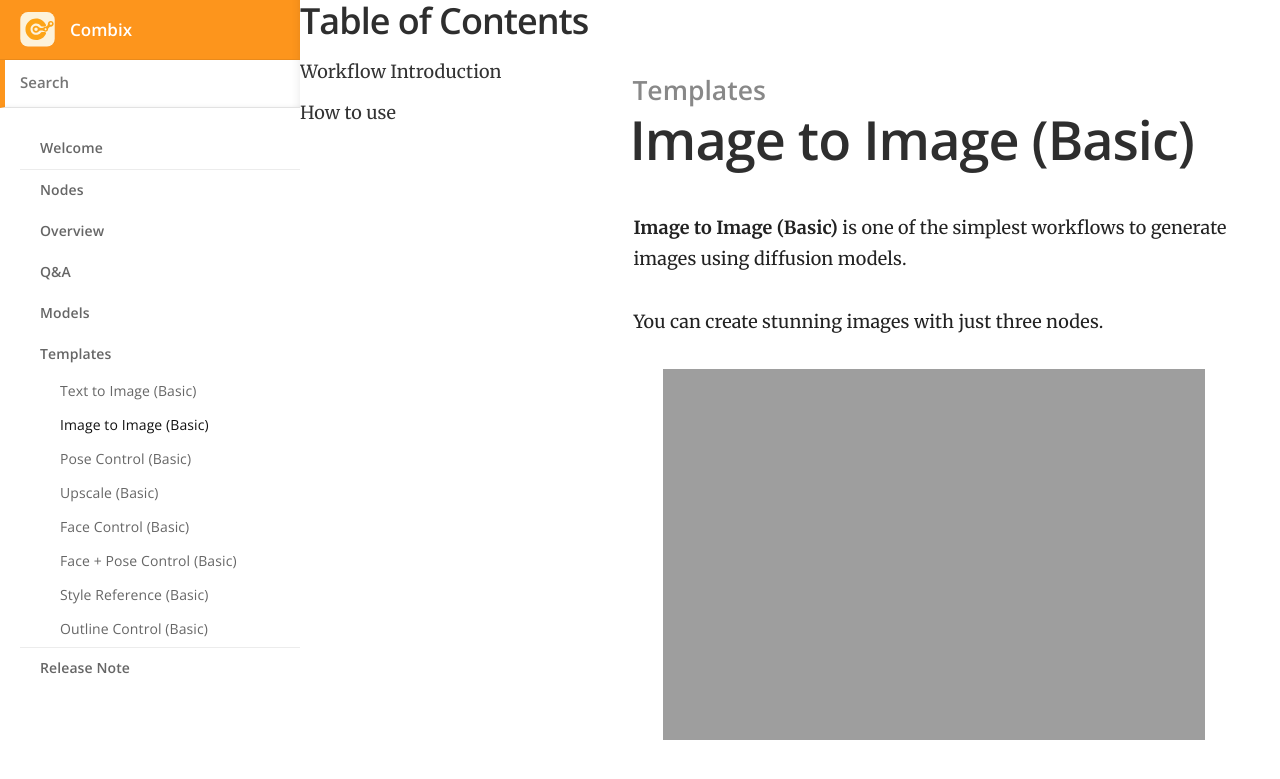
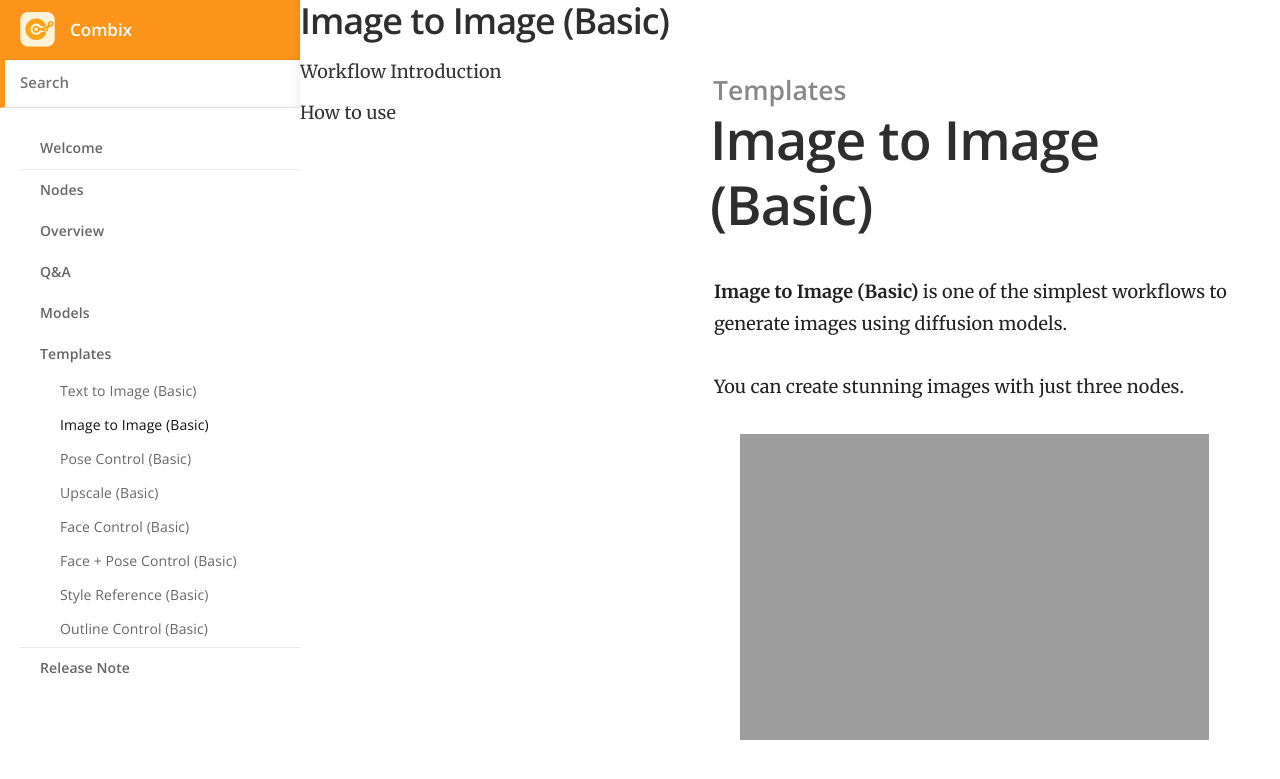
Before and after one commit to roryror/combix-doc, a Jekyll site: the page built from _docs/templates/Image to Image (Basic).md, in a window 1280 px wide. Shown: the top 779 px of the page. Built offline with Jekyll 4.4.1, drawn with Linux system fonts in a browser that asks for light colours.

Commit message:
Update default.html

```diff
--- a/_layouts/default.html
+++ b/_layouts/default.html
@@ -151,7 +151,7 @@
     </header>
 
     <aside class="toc">
-        <h2>Table of Contents</h2>
+        <h2>{{ page.title }}</h2>
         <ul id="toc-list">
             <!-- 页内目录项会动态生成 -->
         </ul>
```
